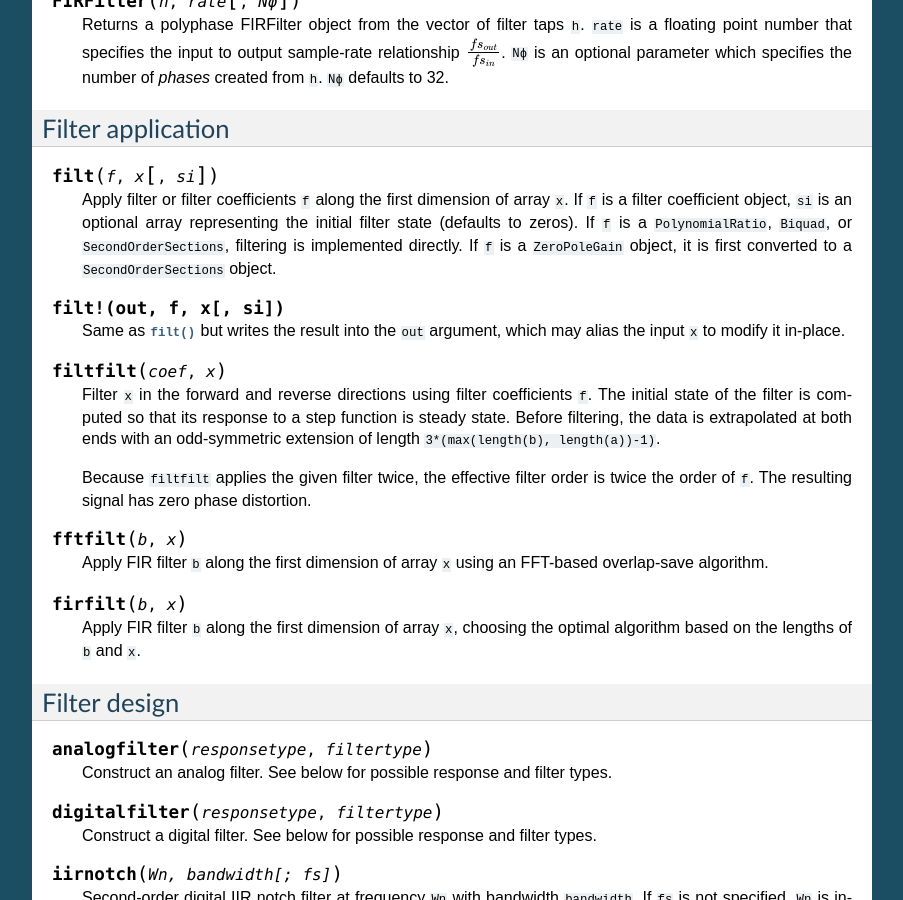
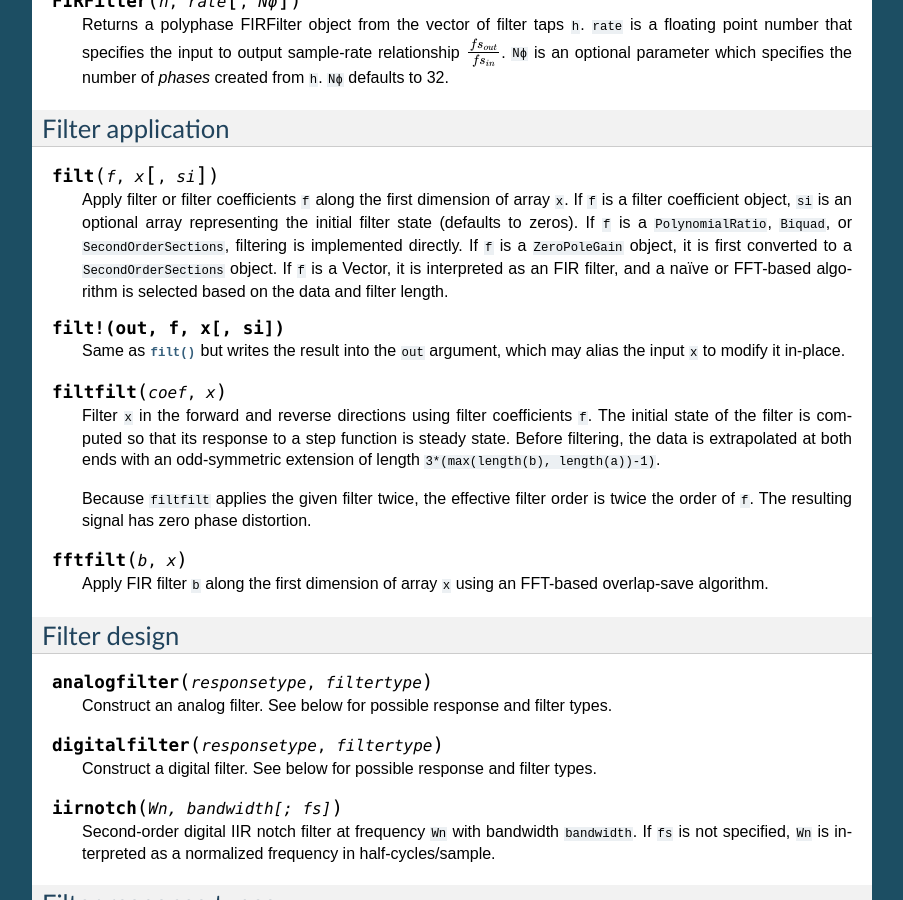
Before and after one commit to JuliaDSP/DSP.jl, a Sphinx documentation site: the page built from doc/filters.rst, in a window 1280 px wide and 900 px high, scrolled down 1479 px. Shown: the whole window, without its empty margins (198-1101 px from the left). Built offline with Sphinx 7.4.7, drawn with Linux system fonts in a browser that asks for light colours; formulas are drawn with MathJax 3.

Commit message:
Rename firfilt() to filt() so that FIR filtering is fast by default

```diff
--- a/doc/filters.rst
+++ b/doc/filters.rst
@@ -99,7 +99,9 @@ Filter application
     to zeros). If ``f`` is a ``PolynomialRatio``, ``Biquad``, or
     ``SecondOrderSections``, filtering is implemented directly. If
     ``f`` is a ``ZeroPoleGain`` object, it is first converted to a
-    ``SecondOrderSections`` object.
+    ``SecondOrderSections`` object.  If ``f`` is a Vector, it is
+    interpreted as an FIR filter, and a naïve or FFT-based algorithm is
+    selected based on the data and filter length.
 
 .. function:: filt!(out, f, x[, si])
 
@@ -123,12 +125,6 @@ Filter application
 
     Apply FIR filter ``b`` along the first dimension of array ``x``
     using an FFT-based overlap-save algorithm.
-
-.. function:: firfilt(b, x)
-
-    Apply FIR filter ``b`` along the first dimension of array ``x``,
-    choosing the optimal algorithm based on the lengths of ``b`` and
-    ``x``.
 
 
 Filter design
```
Also changed, not shown: 4 other files.
